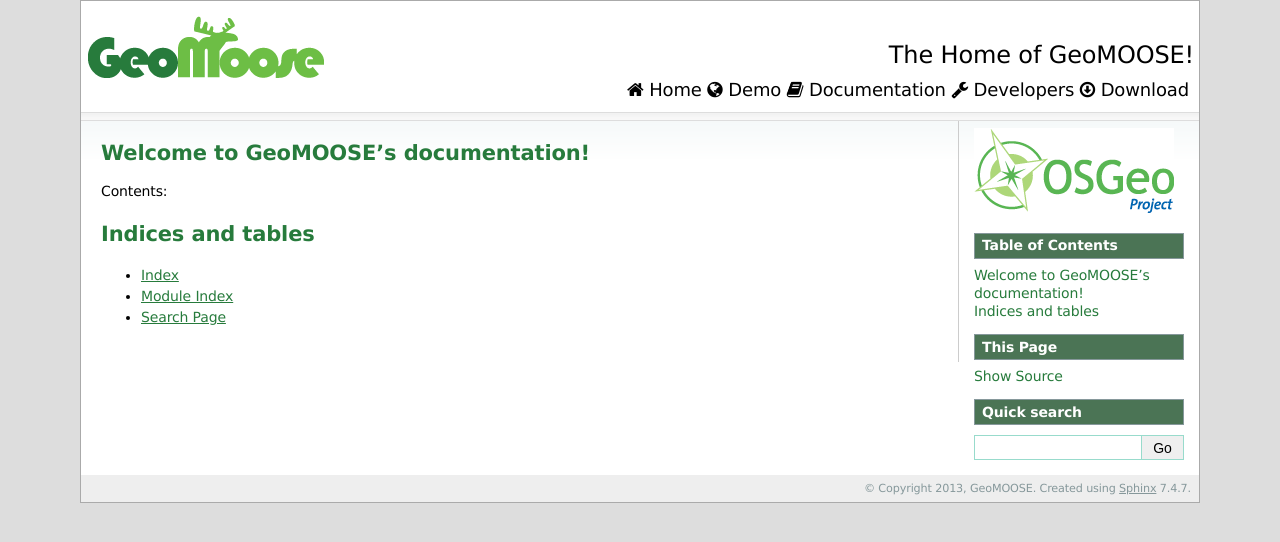
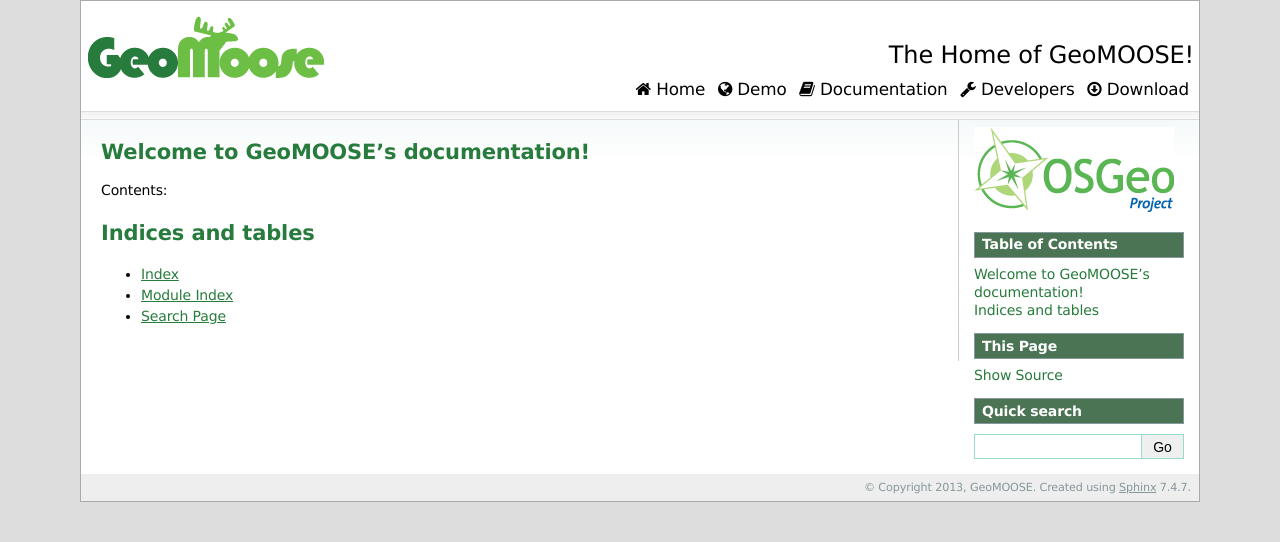
Before and after one commit to herambchaudhari4121/geomoose-website, a Sphinx documentation site: the page built from source/index.rst, in a window 1280 px wide. Shown: the top 542 px of the page. Built offline with Sphinx 7.4.7, drawn with Linux system fonts in a browser that asks for light colours.

Commit message:
Changed font-size and spacing for header links to remove pipes and still look clean

```diff
--- a/source/_static/geomoose.css
+++ b/source/_static/geomoose.css
@@ -14,6 +14,8 @@
 
 .header-links a {
 	color: black;
+	font-size: 1.2em;
+	padding-left: .5em;
 }
 
 div.related ul li a {
--- a/source/_templates/layout.html
+++ b/source/_templates/layout.html
@@ -35,7 +35,6 @@
 	</div>
 
 	<div class="header-links">
-		<span style="font-size: large">
 		<a href="{{ pathto('index') }}" title="Home"><i class="icon-home"></i> Home</a>
 		<!--
 		<a href="http://www.geomoose.org/wiki/index.php/Main_Page" title="Wiki">Wiki</a>
@@ -50,7 +49,6 @@
 		<a href="http://trac.osgeo.org/geomoose/" title="GeoMOOSE Trac Instance">Bug Tracker</a>
 		-->
 		<a href="{{ pathto('info/download') }}" title="Download"><i class="icon-download"></i> Download</a>
-		</span>
 	</div>
 
 	<div style="clear: both"></div>
```
